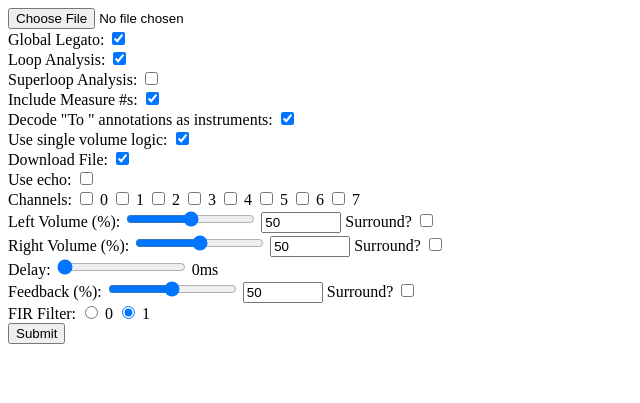
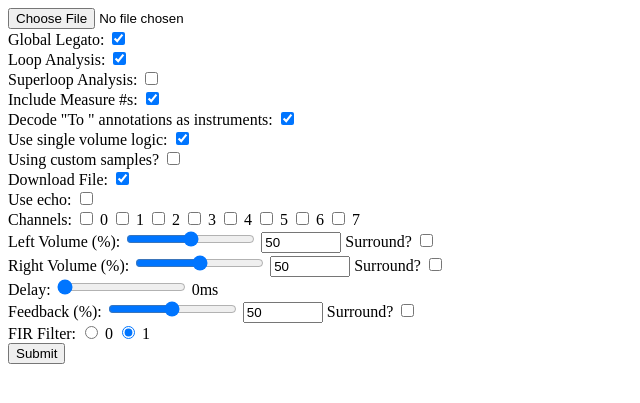
Before and after one commit to com-posers-pit/smw_music, a Python web app: template webserver/templates/upload.html in a window 1280 px wide. Shown: the top 403 px of the page, without its empty margins (0-640 px from the left). Run offline with Jinja, Linux system fonts and the light colour scheme; the template is opened without the code that fills it, so the values that code supplies are empty.

Commit message:
Add custom sample header boilerplate to webtool

```diff
--- a/webserver/templates/upload.html
+++ b/webserver/templates/upload.html
@@ -30,7 +30,10 @@ SPDX-License-Identifier: AGPL-3.0-only
         <input type="checkbox" checked="1" name="instrument_to_annotations"><br />
 
         Use single volume logic:
-        <input type="checkbox" checked="0" name="single_volumes"><br />
+        <input type="checkbox" checked="1" name="single_volumes"><br />
+
+        Using custom samples?
+        <input type="checkbox" name="custom_samples"><br />
 
         Download File:
         <input type="checkbox" checked="1" name="download_file"><br />
```
Also changed, not shown: 2 other files.
